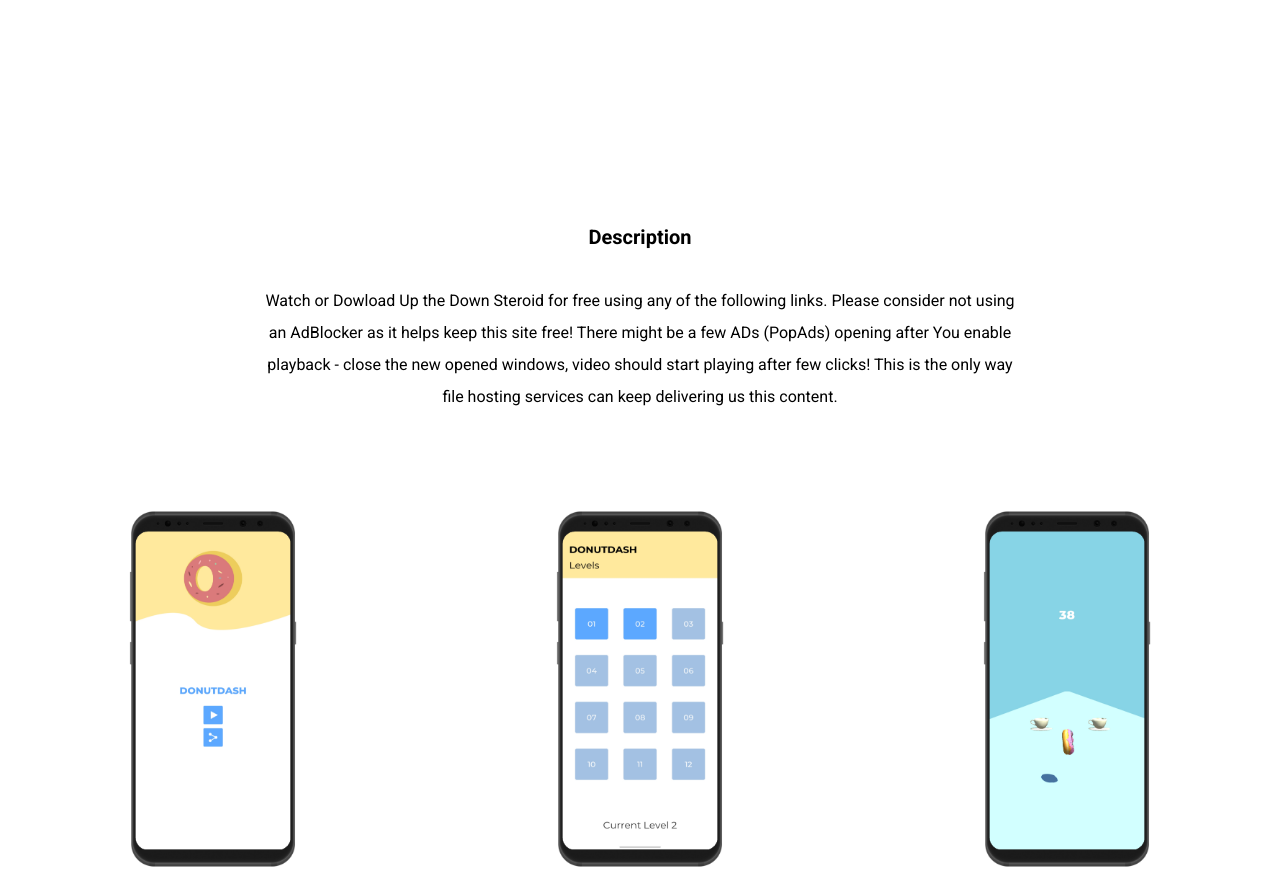
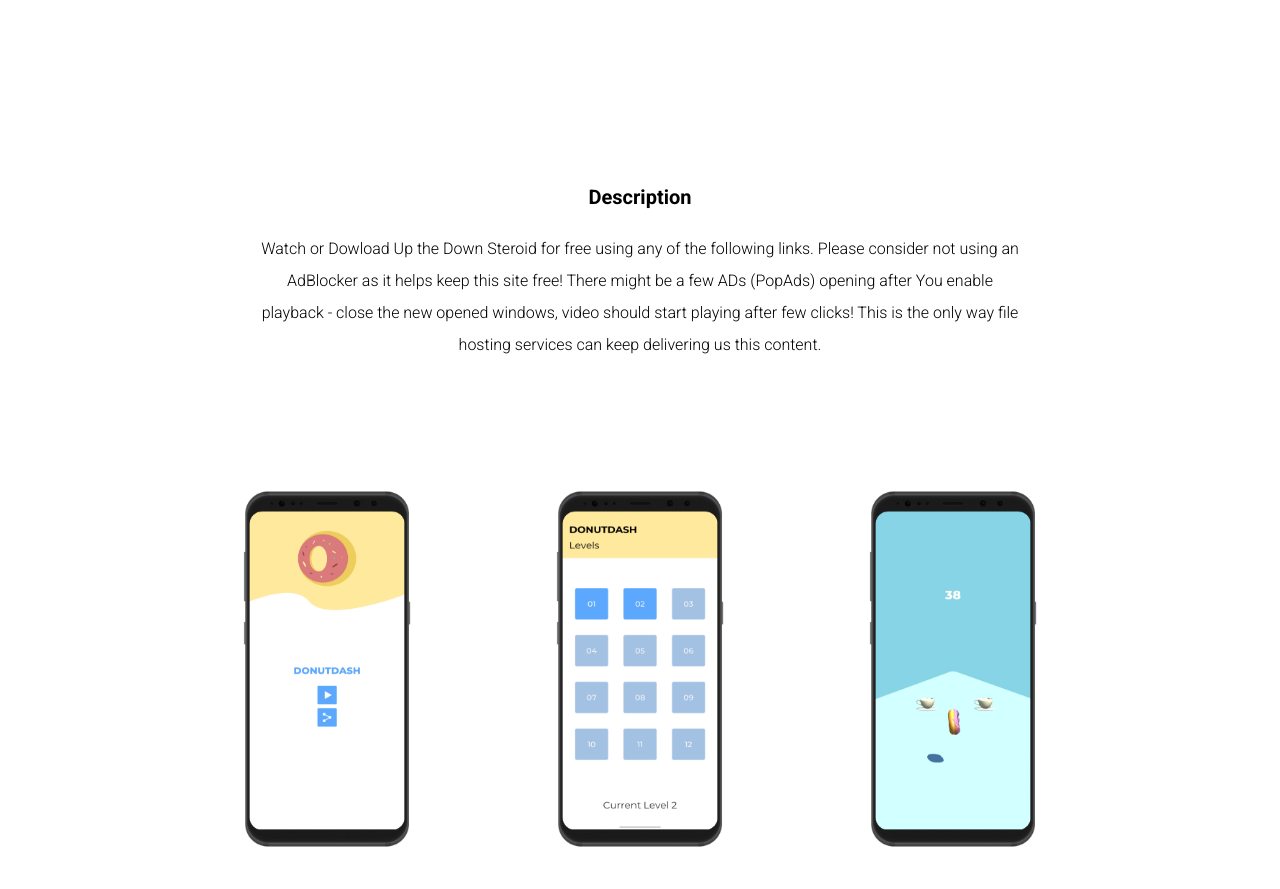
Before and after one commit to tayadehritik/DonutDash-Website, a website: page index.html in a window 1280 px wide. Shown: the part 411-1300 px from the top of the page. Drawn offline with Linux system fonts and the light colour scheme.

Commit message:
some adjustments

```diff
--- a/index.css
+++ b/index.css
@@ -126,27 +126,27 @@
     }
 
 
-
     #description-container{
-        height: 300px;
+        height: 400px;
         display: grid;
         grid-template-columns: 1fr;
-        grid-template-rows: 1fr 1fr;
+        grid-template-rows: 1fr ;
         justify-items: center;
     }
 
     #description-text{
         font-family: Roboto;
-        font-size:16px;
+        font-size: 18px;
         font-weight: 900;
         font-size: 20px;
-        align-self: flex-end;
+        align-self: center;
 
     }
     #description-para{
         font-family: "Roboto";
-        font-size: 14px;
-        font-weight: 400;
+        font-size: 16px;
+        font-weight: 300;
+        align-self: center;
         text-align: center;
         margin-left: 10%;
         margin-right: 10%;
@@ -155,13 +155,14 @@
     }
 
 
+
     #img-container{
         display: grid;
         grid-template-columns: 1fr;
         grid-template-rows: 1fr 1fr 1fr;
-        padding-top: 20px;
         align-items: center;
         justify-items: center;
+
     }
 
     #screen_1{
@@ -279,6 +280,7 @@
     #title-and-badge{
         display: grid;
         grid-template-columns: 1fr;
+        justify-self: center;
         grid-template-rows: 1fr 1fr;
         justify-items: center;
 
@@ -311,7 +313,7 @@
         height: 400px;
         display: grid;
         grid-template-columns: 1fr;
-        grid-template-rows: 1fr 1fr;
+        grid-template-rows: 1fr ;
         justify-items: center;
     }
 
@@ -320,13 +322,14 @@
         font-size: 18px;
         font-weight: 900;
         font-size: 20px;
-        align-self: flex-end;
+        align-self: center;
 
     }
     #description-para{
         font-family: "Roboto";
         font-size: 16px;
-        font-weight: 400;
+        font-weight: 300;
+        align-self: center;
         text-align: center;
         margin-left: 20%;
         margin-right: 20%;
@@ -338,12 +341,14 @@
         display: grid;
         grid-template-columns: 1fr 1fr 1fr;
         grid-template-rows: 1fr;
-        justify-items: center;
+
+        align-items: center;
     }
 
     #screen_1{
         width: 200px;
         height: auto;
+        justify-self: flex-end;
     }
 
     #screen_2{
@@ -354,7 +359,9 @@
     #screen_3{
         width: 200px;
         height: auto;
+        justify-self: flex-start;
     }
+
 
     /*
 
--- a/index.html
+++ b/index.html
@@ -5,7 +5,8 @@
         <!--<link href="https://fonts.googleapis.com/css2?family=Roboto:wght@700;900&display=swap" rel="stylesheet"> -->
 
         <meta name="viewport" content="width=device-width, initial-scale=1.0">
-        <link href="https://fonts.googleapis.com/css2?family=Roboto:ital,wght@0,400;0,700;1,300&display=swap" rel="stylesheet">
+        <!--<link href="https://fonts.googleapis.com/css2?family=Roboto:ital,wght@0,400;0,700;1,300&display=swap" rel="stylesheet"> -->
+        <link href="https://fonts.googleapis.com/css2?family=Roboto:wght@300;400;700&display=swap" rel="stylesheet">
 
     </head>
     <body>
@@ -57,9 +58,12 @@
         </div>
 
         <div id="description-container">
-            <h3 id="description-text">Description</h3>
-            <p id="description-para">Watch or Dowload Up the Down Steroid for free using any of the following links. Please consider not using an AdBlocker as it helps keep this site free! There might be a few ADs (PopAds) opening after You enable playback - close the new opened windows, video should start playing after few clicks! This is the only way file hosting services can keep delivering us this content.</p>
-        </div>
+            <div id="description-para">
+                <h3 id="description-text">Description</h3>
+                <p >Watch or Dowload Up the Down Steroid for free using any of the following links. Please consider not using an AdBlocker as it helps keep this site free! There might be a few ADs (PopAds) opening after You enable playback - close the new opened windows, video should start playing after few clicks! This is the only way file hosting services can keep delivering us this content.</p>
+
+            </div>
+         </div>
 
 
         <div id="img-container">
@@ -68,6 +72,9 @@
             <img src="screen_3.png" id="screen_3"></img>
         </div>
 
+
+
+
         <script src="index.js"></script>
     </body>
 </html>
```
Also changed, not shown: heart.svg (added).
